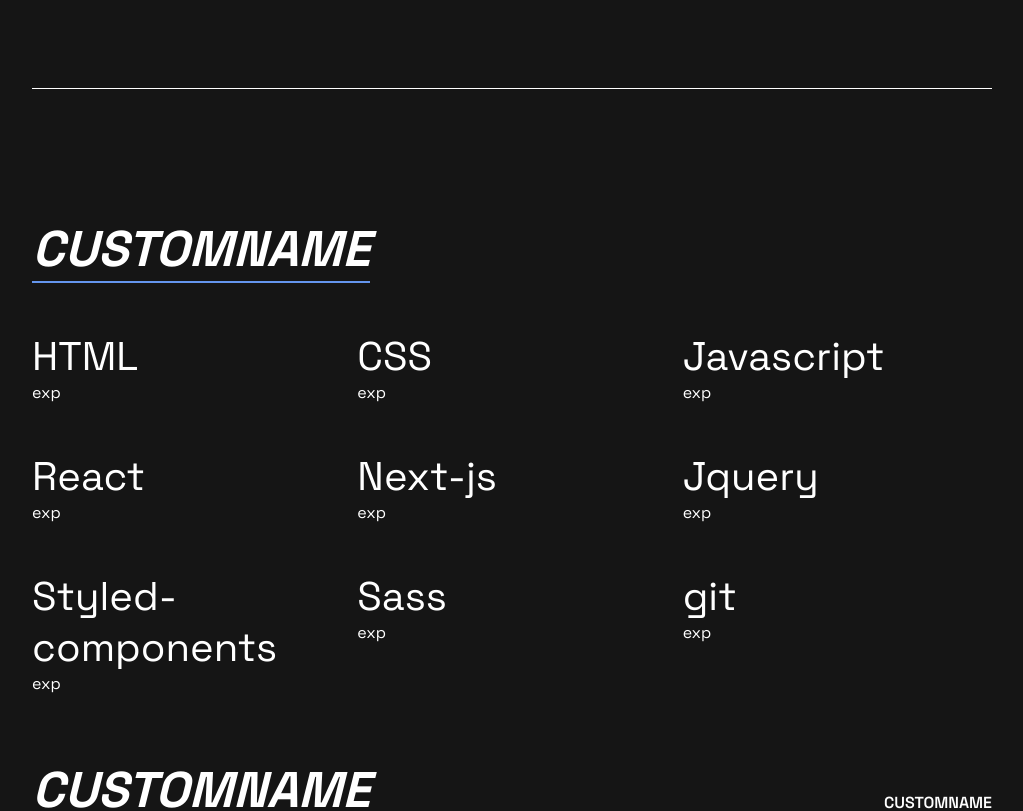
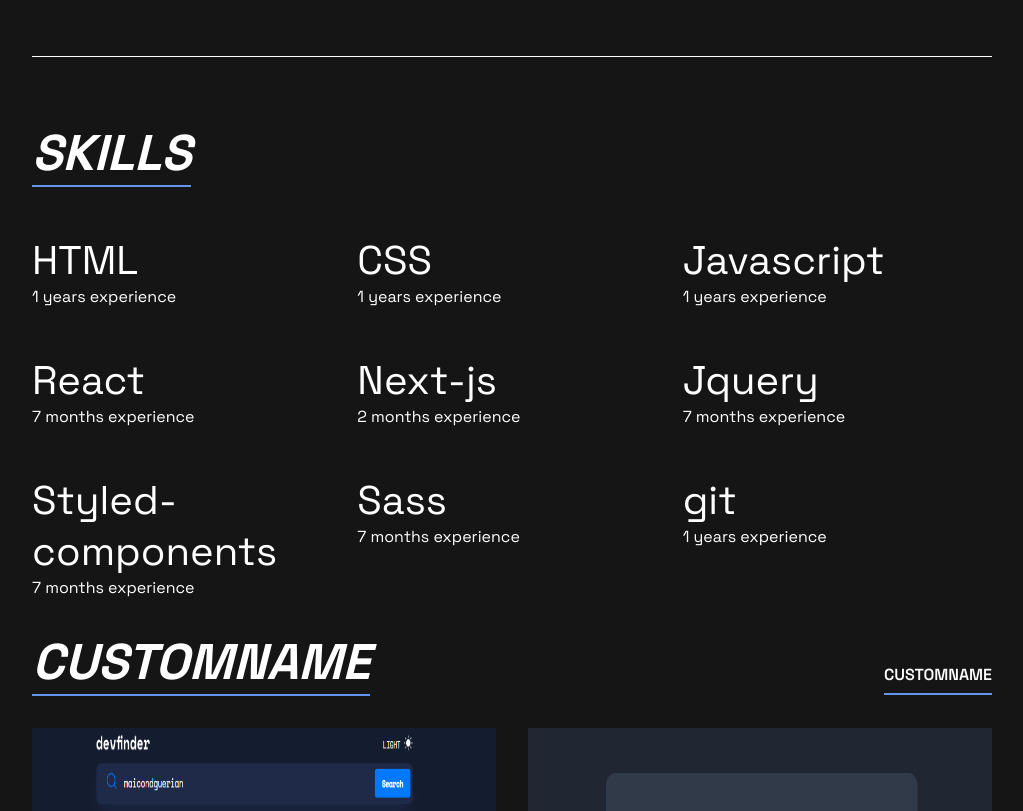
Before and after one commit to maicondguerian/my-portifolio, a React (Vite) app: page / in a window 1280 px wide. Shown: the part 700-1511 px from the top of the page, without its empty margins (128-1151 px from the left). Built offline with nearby package versions, Linux system fonts and the light colour scheme.

Commit message:
include some fixes and puttng theme in local storage

```diff
--- a/src/Index.jsx
+++ b/src/Index.jsx
@@ -1,4 +1,4 @@
-import { useRef, useState } from "react"
+import { useEffect, useRef, useState } from "react"
 import { ThemeProvider, createGlobalStyle } from "styled-components"
 import { Container } from "./components/container/Container"
 import { MyContext } from "./context/MyContext"
@@ -10,13 +10,22 @@
 import { BsSun, BsMoonFill } from "react-icons/bs";
 import { Contact } from "./components/contact/Contact"
 import { Footer } from "./components/footer/Footer"
+import {useLocalStorage} from './localStorage'
 
 export const Index = () => {
   const [isOpen, setIsOpen] = useState(false);
-  const [toggleTheme, setToggleTheme] = useState(theme);
   const startOfPageRef   = useRef(null);
   const skillSection   = useRef(null);
-  const GlobalStyles = createGlobalStyle`
+  const darkTheme = {
+    ...theme,
+    primaryColors: {
+      ...theme.primaryColors,
+      ...darkThemeColor
+    }
+  }
+
+  const [toggleTheme, setToggleTheme] = useLocalStorage(darkTheme, theme);
+    const GlobalStyles = createGlobalStyle`
     *{
       margin: 0;
       padding: 0;
@@ -27,7 +36,7 @@
     }
   `
 
-  const handleShowModal = () => {
+const handleShowModal = () => {
     setIsOpen(true);
   }
 
@@ -38,14 +47,9 @@
       setToggleTheme(theme);
     }
   }
+  useEffect(()=>{
 
-  const darkTheme = {
-    ...theme,
-    primaryColors: {
-      ...theme.primaryColors,
-      ...darkThemeColor
-    }
-  }
+  },[darkTheme, darkTheme]);
 
 const handleScrollToTop= () => {
   if(startOfPageRef.current){
@@ -63,7 +67,7 @@
   // const handleScrollToTop = () => {
   //   const element = document.querySelector('#teste')
   //   element.scrollIntoView({behavior: 'smooth'});
-  // }
+  // } forma alternativa de fazer pegando o elemento  pelo id do doom/
 
   return (
     <MyContext.Provider value={{handleShowModal, isOpen, setIsOpen, handleToggleTheme, startOfPageRef, handleScrollToTop,skillSection, movePage }}>
--- a/src/components/container/Container.jsx
+++ b/src/components/container/Container.jsx
@@ -7,7 +7,7 @@
   padding: 1rem 10rem 0 ;
   display: flex;
   flex-direction: column;
-  gap: 4rem;
+  gap: 2rem;
 `
 
 export const Container = ({ children }) => {
--- a/src/components/myProjects/Projects.jsx
+++ b/src/components/myProjects/Projects.jsx
@@ -69,10 +69,10 @@
   }
 `;
 
-const List = ({ mock }) => {
+const List = ({ mock, id }) => {
   const [modal, setModal] = useState(false);
   return (
-    <InfosWrapper key={mock.id}>
+    <InfosWrapper>
       <ul>
         <li
           onMouseEnter={()=> setModal(true)}
@@ -99,10 +99,9 @@
     { proj: "Jquery", exp: "exp", id: 6 },
   ];
 
-  const SetThumbnail = (e) => {
-    // const { isOpen, handleShowModal, setIsOpen } = useContext(MyContext);
+  const SetThumbnail = () => {
     return projectsList.map((mock) => (
-      <List mock={mock}/>
+      <List mock={mock} key={mock.id}/>
     ));
   };
 
--- a/src/components/navLinks/NavLinks.jsx
+++ b/src/components/navLinks/NavLinks.jsx
@@ -86,10 +86,10 @@
 const SocialLinks = () => {
   return(
     <SocialLinksWrapper>
-      <StyledLink href=""><BsLinkedin size={30}/></StyledLink>
-      <StyledLink href=""><VscGithubInverted size={30}/></StyledLink>
-      <StyledLink href=""><BsInstagram size={30}/></StyledLink>
-      <StyledLink href=""><BsDiscord size={30}/></StyledLink>
+      <StyledLink href="https://www.linkedin.com/in/maicondguerian/" target="_blank"><BsLinkedin size={30}/></StyledLink>
+      <StyledLink href="https://github.com/maicondguerian" target="_blank"><VscGithubInverted size={30}/></StyledLink>
+      <StyledLink href="https://www.instagram.com/maicondguerian/" target="_blank"><BsInstagram size={30}/></StyledLink>
+      <StyledLink href="https://www.discordapp.com/users/155150206005018625" target="_blank"><BsDiscord size={30}/></StyledLink>
     </SocialLinksWrapper>
   )
 }
--- a/src/components/skills/mySkills.jsx
+++ b/src/components/skills/mySkills.jsx
@@ -36,17 +36,16 @@
 `
 
 export const MySkills = () => {
-    const { skillSection } = useContext(MyContext);
     const listSkills = [
-        { skill: "html", exp: "exp" },
-        { skill: "css", exp: "exp" },
-        { skill: "Javascript", exp: "exp" },
-        { skill: "React", exp: "exp" },
-        { skill: "Next-js", exp: "exp" },
-        { skill: "Jquery", exp: "exp"},
-        { skill: "Styled-components", exp: "exp" },
-        { skill: "Sass", exp: "exp" },
-        { skill: "git", exp: "exp" }
+        { skill: "html", exp: "1 years experience" },
+        { skill: "css", exp: "1 years experience" },
+        { skill: "Javascript", exp: "1 years experience" },
+        { skill: "React", exp: "7 months experience" },
+        { skill: "Next-js", exp: "2 months experience" },
+        { skill: "Jquery", exp: "7 months experience"},
+        { skill: "Styled-components", exp: "7 months experience" },
+        { skill: "Sass", exp: "7 months experience" },
+        { skill: "git", exp: "1 years experience" }
     ];
 
     const RenderSkills = () => {
@@ -60,9 +59,8 @@
 
     return (
         <>
-        <span ref={skillSection} />
         <StyledContainer>
-            <span> <AllTitlesStyle /> </span>
+            <span> <AllTitlesStyle customName='Skills'/> </span>
             <StyledUl>
                 <RenderSkills />
             </StyledUl>
--- a/src/components/whoIam/WhoIam.jsx
+++ b/src/components/whoIam/WhoIam.jsx
@@ -1,6 +1,7 @@
-import React, { useState, useEffect } from "react";
+import React, { useState, useEffect, useContext } from "react";
 import styled from "styled-components";
 import { Buttom } from "../buttom/Buttom";
+import { MyContext } from "../../context/MyContext";
 
 const StyledArticle = styled.article`
   display:flex;
@@ -73,9 +74,10 @@
 };
 
 export const WhoIam = () => {
-
+const {skillSection} = useContext(MyContext)
   return (
-    <StyledArticle>
+    <>
+          <StyledArticle>
       <div>
         <h1>
           <Typewriter
@@ -105,5 +107,7 @@
         </a>
       </BottonsGroup>
     </StyledArticle>
+      <span ref={skillSection}/>
+    </>
   );
 };
```
